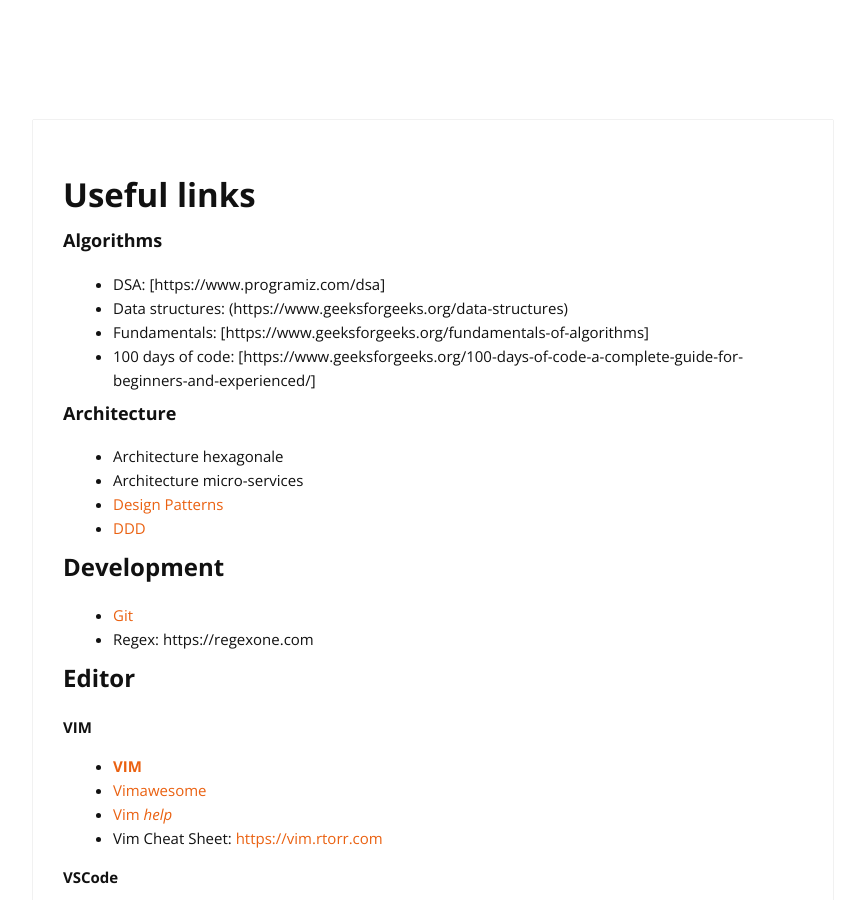
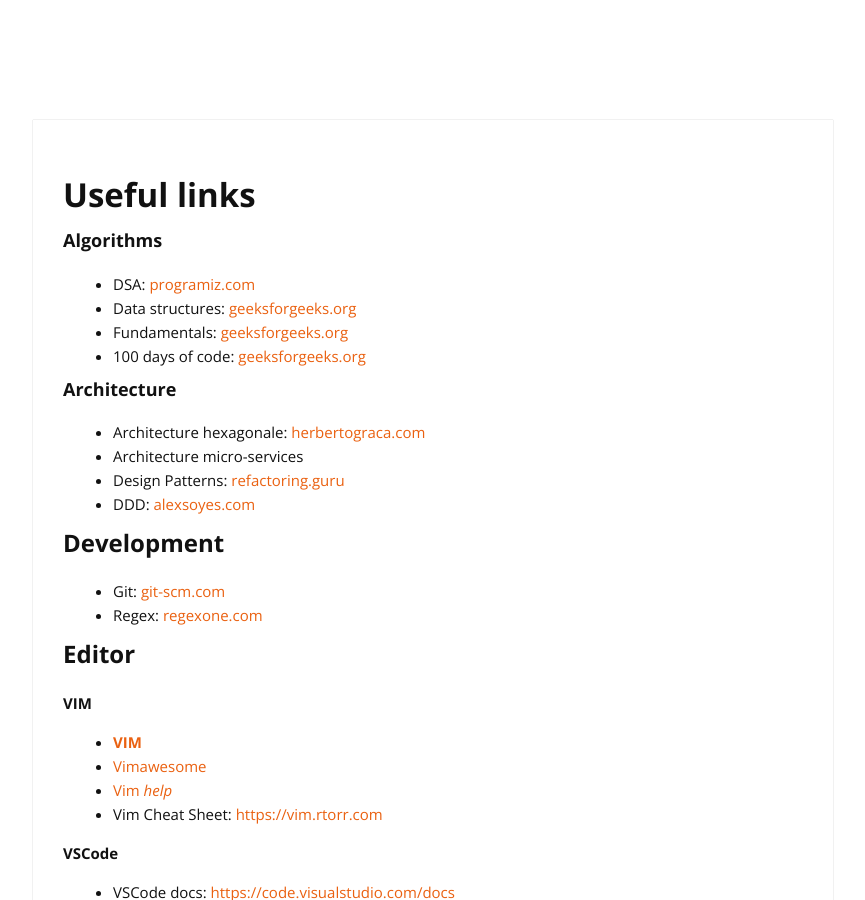
Before and after one commit to cylmat/cylmat.github.io, a Jekyll site: the page built from _pages/USEFUL.md, in a window 1280 px wide and 900 px high. Shown: the whole window, without its empty margins (207-1072 px from the left). Built offline with Jekyll 4.4.1, drawn with Linux system fonts in a browser that asks for light colours; nearby versions of some CDN libraries.

Commit message:
Update USEFUL.md

```diff
--- a/_pages/USEFUL.md
+++ b/_pages/USEFUL.md
@@ -5,20 +5,20 @@
 ---
 
 ### Algorithms
-+ DSA: [https://www.programiz.com/dsa]
-+ Data structures: (https://www.geeksforgeeks.org/data-structures)
-+ Fundamentals: [https://www.geeksforgeeks.org/fundamentals-of-algorithms]
-+ 100 days of code: [https://www.geeksforgeeks.org/100-days-of-code-a-complete-guide-for-beginners-and-experienced/]
++ DSA: [programiz.com](https://www.programiz.com/dsa)
++ Data structures: [geeksforgeeks.org](https://www.geeksforgeeks.org/data-structures)
++ Fundamentals: [geeksforgeeks.org](https://www.geeksforgeeks.org/fundamentals-of-algorithms)
++ 100 days of code: [geeksforgeeks.org](https://www.geeksforgeeks.org/100-days-of-code-a-complete-guide-for-beginners-and-experienced)
 
 ### Architecture
-+ Architecture hexagonale
++ Architecture hexagonale: [herbertograca.com](https://herbertograca.com/2017/11/16/explicit-architecture-01-ddd-hexagonal-onion-clean-cqrs-how-i-put-it-all-together/)
 + Architecture micro-services
-+ [Design Patterns](https://en.wikipedia.org/wiki/Software_design_pattern)
-+ [DDD](https://alexsoyes.com/ddd-domain-driven-design)
++ Design Patterns: [refactoring.guru](https://refactoring.guru/fr/design-patterns)
++ DDD: [alexsoyes.com](https://alexsoyes.com/ddd-domain-driven-design)
 
 ## Development
-+ [Git](https://git-scm.com/doc)
-+ Regex: https://regexone.com
++ Git: [git-scm.com](https://git-scm.com/doc)
++ Regex: [regexone.com](https://regexone.com)
 
 ## Editor
 **VIM**
```
